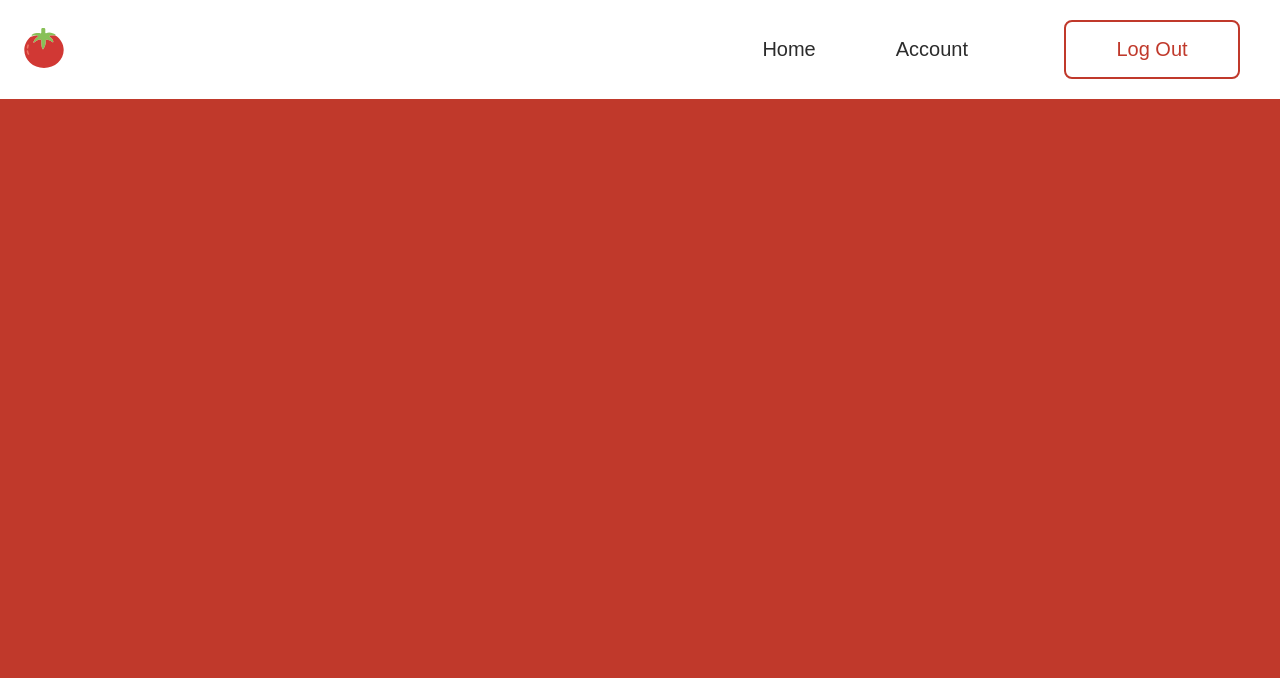
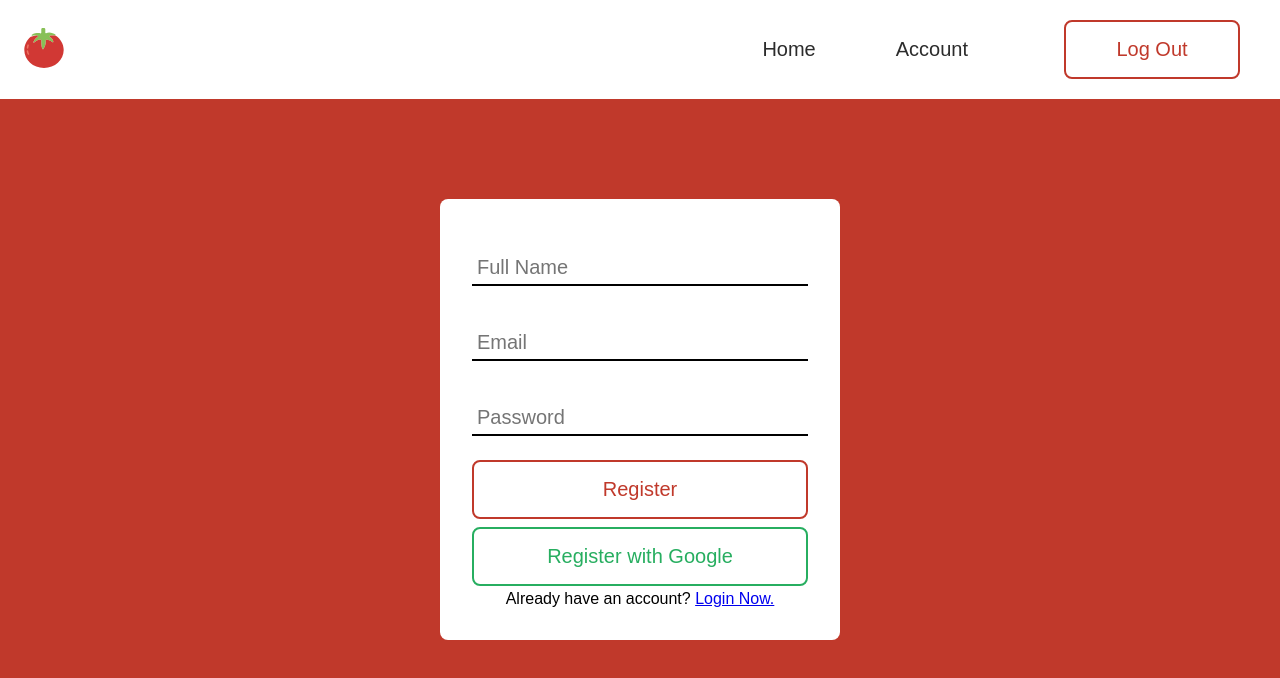
Before and after one commit to mattbcowan/Pomodoro-Challenge, a React (Create React App) app: page /register in a window 1280 px wide. Shown: the top 678 px of the page. Built offline with nearby package versions, Linux system fonts and the light colour scheme; no server answers.

Commit message:
Add Register Page

```diff
--- a/src/App.js
+++ b/src/App.js
@@ -1,7 +1,7 @@
 import "./App.css";
 import { BrowserRouter as Router, Route, Routes } from "react-router-dom";
 import styled from "styled-components";
-import Login from "./pages/Login";
+import { Login, Registration } from "./pages";
 import { Navbar } from "./components/organisms";
 
 const AppContainer = styled.div`
@@ -26,6 +26,7 @@ const App = () => {
         <Router>
           <Routes>
             <Route exact path="/" element={<Login />} />
+            <Route exact path="/register" element={<Registration />} />
           </Routes>
         </Router>
       </Container>
--- /dev/null
+++ b/src/components/molecules/InputWithLabel.jsx
@@ -0,0 +1,33 @@
+import React from 'react'
+import styled from 'styled-components'
+
+const StyledInput = styled.input`
+    width: 100%;
+    font-size: 1.25em;
+    margin: 1em 0;
+    padding: 0.25em;
+    border: none;
+    border-bottom: 2px solid #000;
+    border-radius: 0;
+    outline: none;
+`
+const HiddenLabel = styled.label`
+    clip: rect(0 0 0 0);
+    clip-path: inset(50%);
+    height: 1px;
+    overflow: hidden;
+    position: absolute;
+    white-space: nowrap;
+    width: 1px;
+`
+
+const InputWithLabel = ({htmlFor, labelName, type, name, id, value, onChange, placeholder}) => {
+    return (
+        <>
+            <HiddenLabel htmlFor={htmlFor}>{labelName}</HiddenLabel>
+            <StyledInput type={type} name={name} id={id} value={value} onChange={onChange} placeholder={placeholder} />
+        </>
+    )
+}
+
+export default InputWithLabel
--- /dev/null
+++ b/src/components/molecules/index.js
@@ -0,0 +1,3 @@
+import InputWithLabel from "./InputWithLabel";
+
+export { InputWithLabel };
--- a/src/pages/Login.jsx
+++ b/src/pages/Login.jsx
@@ -1,9 +1,10 @@
 import React, { useEffect, useState } from 'react'
-// import { useNavigate } from 'react-router-dom'
+import { Link, useNavigate } from 'react-router-dom'
 import styled from 'styled-components'
 import {auth, signInWithEmailAndPassword, signInWithGoogle} from '../firebase'
 import {useAuthState} from "react-firebase-hooks/auth"
 import {Button} from '../components/atoms'
+import {InputWithLabel} from '../components/molecules'
 
 const GoogleButton = styled.button`
     background-color: transparent;
@@ -34,50 +35,36 @@ const InputContainer = styled.div`
     align-items: center;
 `
 
-const StyledInput = styled.input`
-    width: 100%;
-    font-size: 1.25em;
-    margin: 1em 0;
-    padding: 0.25em;
-    border: none;
-    border-bottom: 2px solid #000;
-    border-radius: 0;
-    outline: none;
-`
-const HiddenLabel = styled.label`
-    clip: rect(0 0 0 0);
-    clip-path: inset(50%);
-    height: 1px;
-    overflow: hidden;
-    position: absolute;
-    white-space: nowrap;
-    width: 1px;
-`
-
 const Login = () => {
     const [email, setEmail] = useState("")
     const [password, setPassword] = useState("")
-    const [user, loading] = useAuthState(auth)
-    // const navigate = useNavigate()
+    const [user, loading, error] = useAuthState(auth)
+    const navigate = useNavigate()
 
     useEffect(() => {
         if(loading) {
             // Loading animation goes here
             return;
         }
-        // if(user) navigate('/dashboard')
+        if(user) {
+            navigate('/dashboard')
+        }
     }, [user, loading])
 
     return (
         <LoginContainer>
             <h2>Log In</h2>
             <InputContainer>
-                <HiddenLabel htmlFor="email">Email</HiddenLabel>
-                <StyledInput type="text" name="email" id="email" value={email} onChange={(e) => setEmail(e.target.value)} placeholder="Email Address" />
-                <HiddenLabel htmlFor="password">Password</HiddenLabel>
-                <StyledInput type="password" value={password} onChange={(e) => setPassword(e.target.value)} placeholder="Password" />
+                <InputWithLabel htmlFor="email" labelName="Email" type="text" name="email" id="email" value={email} onChange={(e) => setEmail(e.target.value)} placeholder="Email Address" />
+                <InputWithLabel htmlFor="password" labelName="Password" type="password" name="password" id="password" value={password} onChange={(e) => setPassword(e.target.value)} placeholder="Password" />
                 <Button inverted fullwidth onClick={() => signInWithEmailAndPassword(email, password)}>Log In</Button>
                 <GoogleButton onClick={signInWithGoogle}>Sign In With Google</GoogleButton>
+                <div>
+                    <Link to="/reset">Forgot Password</Link>
+                </div>
+                <div>
+                    Don't have an account? <Link to="/register">Register Now.</Link>
+                </div>
             </InputContainer>
         </LoginContainer>
     )
--- /dev/null
+++ b/src/pages/Registration.jsx
@@ -0,0 +1,77 @@
+import React, {useEffect, useState} from 'react'
+import styled from 'styled-components'
+import {useAuthState} from "react-firebase-hooks/auth"
+import { Link, useNavigate } from 'react-router-dom'
+import {
+    auth, registerWithEmailAndPassword, signInWithGoogle
+} from '../firebase'
+import { InputWithLabel } from '../components/molecules'
+import { Button } from "../components/atoms"
+
+const GoogleButton = styled.button`
+    background-color: transparent;
+    border: 2px solid #27ae60;
+    color: #27ae60;
+    width: 100%;
+    padding: 1rem 1.5rem;
+    font-size: 1.25rem;
+    outline: none;
+    border-radius: 0.5rem;
+    cursor: pointer;
+    margin: 0.25rem 1rem;
+`
+
+const RegisterContainer = styled.div`
+    display: flex;
+    flex-direction: column;
+    max-width: 400px;
+    background-color: #fff;
+    width: 100%;
+    padding: 2rem;
+    border-radius: 0.5em;
+`
+
+const InputContainer = styled.div`
+    display: flex;
+    flex-direction: column;
+    align-items: center;
+`
+
+const Registration = () => {
+    const [email, setEmail] = useState("")
+    const [password, setPassword] = useState("")
+    const [name, setName] = useState("")
+    const [user, loading, error] = useAuthState(auth);
+    const navigate = useNavigate();
+
+    const register = () => {
+        if(!name) alert("Please enter name");
+        registerWithEmailAndPassword(name, email, password)
+    }
+
+    useEffect(() => {
+        if(loading) return;
+        if(user) navigate('/dashboard');
+    }, [user, loading])
+
+    return (
+        <RegisterContainer>
+            <InputContainer>
+                <InputWithLabel htmlFor="name" labelName="Name" type="text" name="name" id="name" value={name} onChange={(e) => setName(e.target.value)} placeholder="Full Name" />
+                <InputWithLabel htmlFor="email" labelName="Email" type="text" name="email" id="email" value={email} onChange={(e) => setEmail(e.target.value)} placeholder="Email" />
+                <InputWithLabel htmlFor="password" labelName="Password" type="password" name="password" id="password" value={password} onChange={(e) => setPassword(e.target.value)} placeholder="Password" />
+                <Button fullwidth inverted onClick={register}>
+                    Register
+                </Button>
+                 <GoogleButton onClick={signInWithGoogle}>
+                     Register with Google
+                 </GoogleButton>
+                 <div>
+                     Already have an account? <Link to="/">Login Now.</Link>
+                 </div>
+            </InputContainer>
+        </RegisterContainer>
+    )
+}
+
+export default Registration
--- /dev/null
+++ b/src/pages/index.js
@@ -0,0 +1,4 @@
+import Login from "./Login";
+import Registration from "./Registration";
+
+export { Login, Registration };
```
